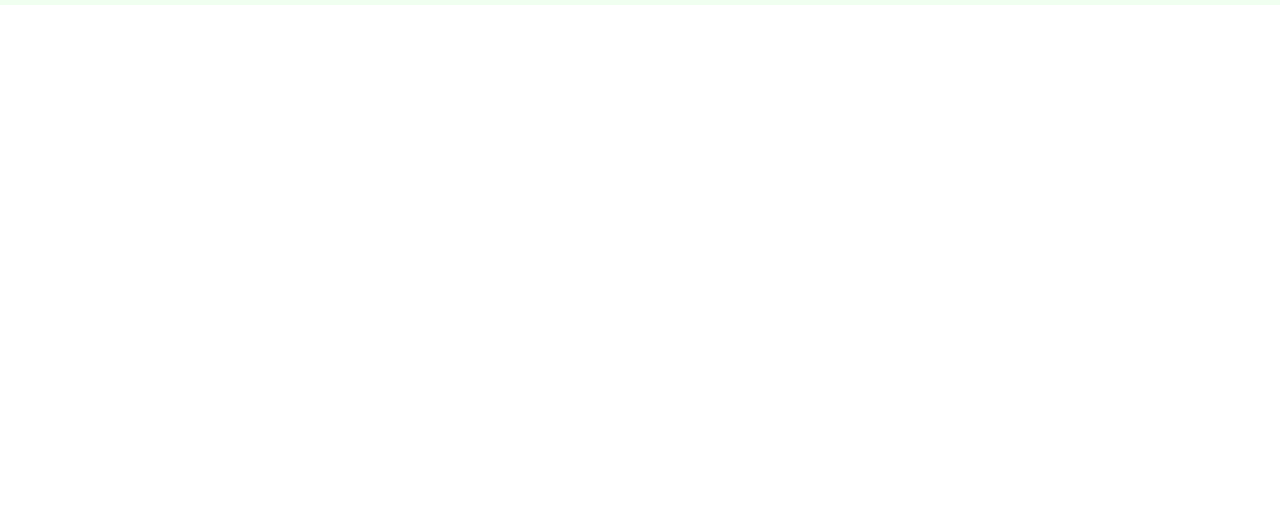
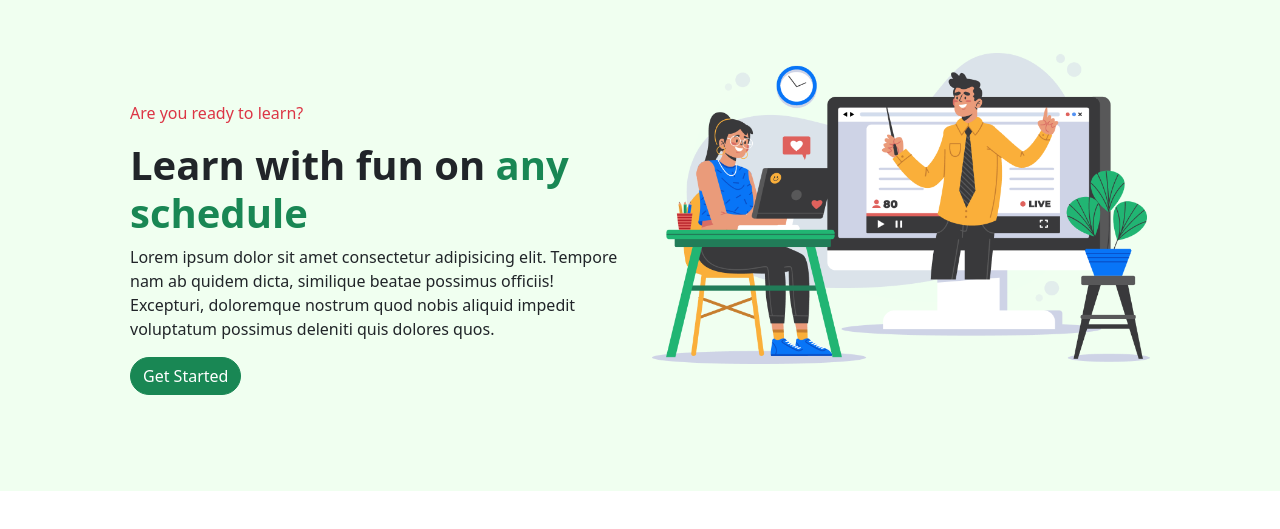
Before and after one commit to saimonhafiz/module-13-school, a plain HTML site: page index.html in a window 1280 px wide. Shown: the part 81-610 px from the top of the page. Drawn offline with nearby package versions, Linux system fonts and the light colour scheme.

Commit message:
header completed

```diff
--- a/index.html
+++ b/index.html
@@ -42,6 +42,20 @@
                 </div>
             </div>
         </nav>
+        <!-- headline -->
+        <section class="container">
+            <div class="row p-5">
+                <div class="col-lg-6 col-12 my-5">
+                    <p class="text-danger">Are you ready to learn?</p>
+                    <h1 class="fw-bold">Learn with fun on <span class="text-success">any schedule</span></h1>
+                    <p>Lorem ipsum dolor sit amet consectetur adipisicing elit. Tempore nam ab quidem dicta, similique beatae possimus officiis! Excepturi, doloremque nostrum quod nobis aliquid impedit voluptatum possimus deleniti quis dolores quos.</p>
+                    <button class="btn btn-success rounded-pill">Get Started</button>
+                </div>
+                <div class="col-lg-6 col-12">
+                    <img src="Photos/Illustration.png" height="340px" alt="" class="img-fluid">
+                </div>
+            </div>
+        </section>
     </header>
 
     <!-- bootstrap script -->
```
